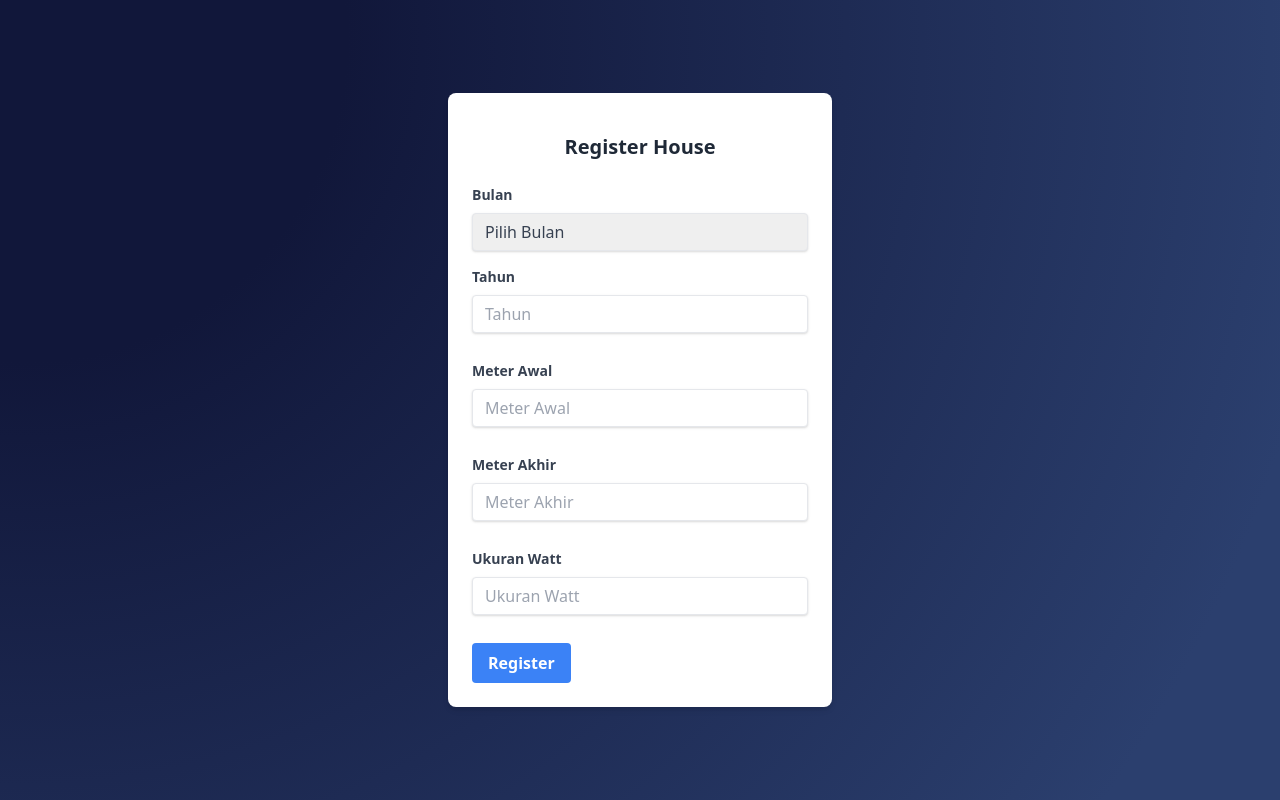
After one commit to Menrva-pixel/listriku_web, a PHP site: page /auth/register-house.php in a window 1280 px wide. The commit adds this page. Run offline with PHP 8.4, Linux system fonts and the light colour scheme; a stand-in replaces the project's code that opens the database connection.

Commit message:
major update
new  'watt' 'date' row added
new login and registration method

```diff
--- /dev/null
+++ b/auth/register-house.php
@@ -0,0 +1,130 @@
+<?php
+include '../env/config.php';
+session_start();
+
+if ($_SERVER["REQUEST_METHOD"] == "POST") {
+    $user_id = $_SESSION["user_id"];
+    $bulan = $_POST["bulan"];
+    $tahun = $_POST["tahun"];
+    $meter_awal = $_POST["meter_awal"];
+    $meter_akhir = $_POST["meter_akhir"];
+    $watt = $_POST["ukuran_watt"]; // Menambahkan variabel ukuran_watt
+
+    $bulan = $_POST["bulan"];
+    // Konversi nilai bulan ke format yang sesuai, misalnya uppercase
+    $bulan = strtoupper($bulan);
+    // Query untuk memasukkan data registrasi rumah ke tabel rumah
+    $sql = "INSERT INTO penggunaan_listrik (user_id, bulan, tahun, meter_awal, meter_akhir, tanggal, watt)
+        VALUES ('$user_id', '$bulan', '$tahun', '$meter_awal', '$meter_akhir', CURDATE(), '$watt')";
+
+    if ($conn->query($sql) === TRUE) {
+        // Redirect ke halaman sukses atau halaman lain yang diinginkan
+        header('Location: ../pages/user.php');
+        exit();
+    } else {
+        echo "Error: " . $sql . "<br>" . $conn->error;
+    }
+}
+
+$conn->close();
+?>
+
+<!DOCTYPE html>
+<html lang="en">
+
+<head>
+    <meta charset="utf-8">
+    <meta content="width=device-width, initial-scale=1.0" name="viewport">
+
+    <title>Register House | Listriku</title>
+    <meta content="" name="description">
+    <meta content="" name="keywords">
+
+    <!-- Favicons -->
+    <link href="assets/img/favicon.png" rel="icon">
+    <link href="assets/img/apple-touch-icon.png" rel="apple-touch-icon">
+
+    <!-- user CSS -->
+    <link rel="stylesheet" href="../assets/css/user.css">
+
+    <!-- Vendor -->
+    <link href="https://cdn.jsdelivr.net/npm/tailwindcss@2.2.19/dist/tailwind.min.css" rel="stylesheet">
+</head>
+
+<body class="bg-gray-200">
+    <div class="flex items-center justify-center min-h-screen">
+        <div class="w-full max-w-sm bg-white rounded-lg shadow-md p-6">
+            <div class="text-center">
+                <h1 class="text-xl font-bold text-gray-800 mt-4">Register House</h1>
+            </div>
+            <form class="mt-6" id="register-house-form" method="post">
+                <div class="mb-4">
+                    <label class="block text-gray-700 text-sm font-bold mb-2" for="bulan">
+                        Bulan
+                    </label>
+                    <select class="shadow appearance-none border rounded w-full py-2 px-3 text-gray-700 leading-tight focus:outline-none focus:shadow-outline" id="bulan" name="bulan" required>
+                        <option value="">Pilih Bulan</option>
+                        <option value="januari">Januari</option>
+                        <option value="februari">Februari</option>
+                        <option value="maret">Maret</option>
+                        <option value="april">April</option>
+                        <option value="mei">Mei</option>
+                        <option value="juni">Juni</option>
+                        <option value="juli">Juli</option>
+                        <option value="agustus">Agustus</option>
+                        <option value="september">September</option>
+                        <option value="oktober">Oktober</option>
+                        <option value="november">November</option>
+                        <option value="desember">Desember</option>
+                    </select>
+                </div>
+
+                <div class="mb-4">
+                    <label class="block text-gray-700 text-sm font-bold mb-2" for="tahun">
+                        Tahun
+                    </label>
+                    <input
+                        class="shadow appearance-none border rounded w-full py-2 px-3 text-gray-700 mb-3 leading-tight focus:outline-none focus:shadow-outline"
+                        id="tahun" type="number" placeholder="Tahun" name="tahun" required>
+                </div>
+
+                <div class="mb-4">
+                    <label class="block text-gray-700 text-sm font-bold mb-2" for="meter_awal">
+                        Meter Awal
+                    </label>
+                    <input
+                        class="shadow appearance-none border rounded w-full py-2 px-3 text-gray-700 mb-3 leading-tight focus:outline-none focus:shadow-outline"
+                        id="meter_awal" type="number" placeholder="Meter Awal" name="meter_awal" required>
+                </div>
+
+                <div class="mb-4">
+                    <label class="block text-gray-700 text-sm font-bold mb-2" for="meter_akhir">
+                        Meter Akhir
+                    </label>
+                    <input
+                        class="shadow appearance-none border rounded w-full py-2 px-3 text-gray-700 mb-3 leading-tight focus:outline-none focus:shadow-outline"
+                        id="meter_akhir" type="number" placeholder="Meter Akhir" name="meter_akhir" required>
+                </div>
+
+                <div class="mb-4"> <!-- Menambahkan input field untuk ukuran watt rumah -->
+                    <label class="block text-gray-700 text-sm font-bold mb-2" for="ukuran_watt">
+                        Ukuran Watt
+                    </label>
+                    <input
+                        class="shadow appearance-none border rounded w-full py-2 px-3 text-gray-700 mb-3 leading-tight focus:outline-none focus:shadow-outline"
+                        id="ukuran_watt" type="number" placeholder="Ukuran Watt" name="ukuran_watt" required>
+                </div>
+
+                <div class="flex items-center justify-between">
+                    <button
+                        class="bg-blue-500 hover:bg-blue-700 text-white font-bold py-2 px-4 rounded focus:outline-none focus:shadow-outline"
+                        type="submit" id="register-house-btn">
+                        Register
+                    </button>
+                </div>
+            </form>
+        </div>
+    </div>
+</body>
+
+</html>
```
Also changed, not shown: auth/login.php (+7 -6 lines), 2 other files.
